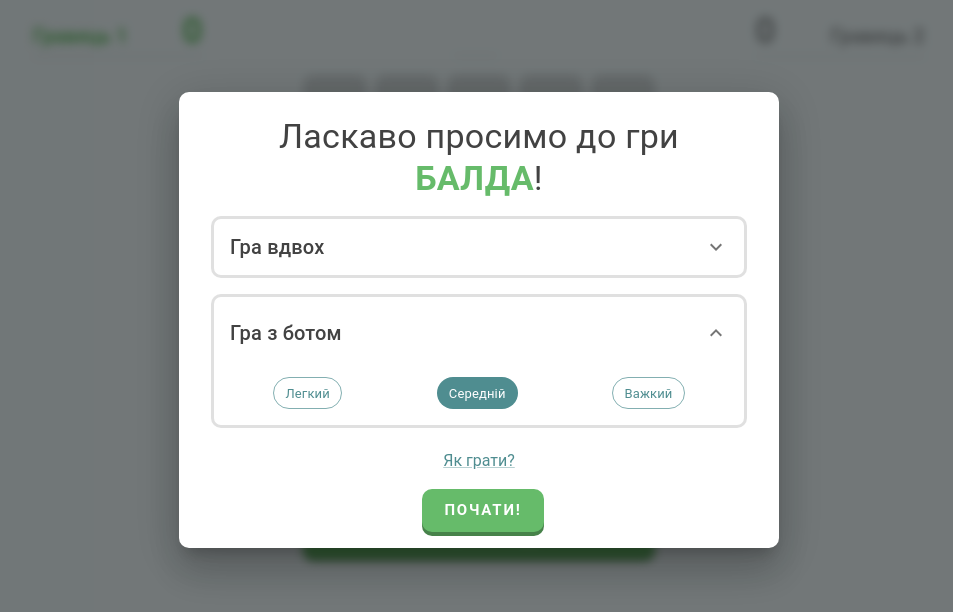
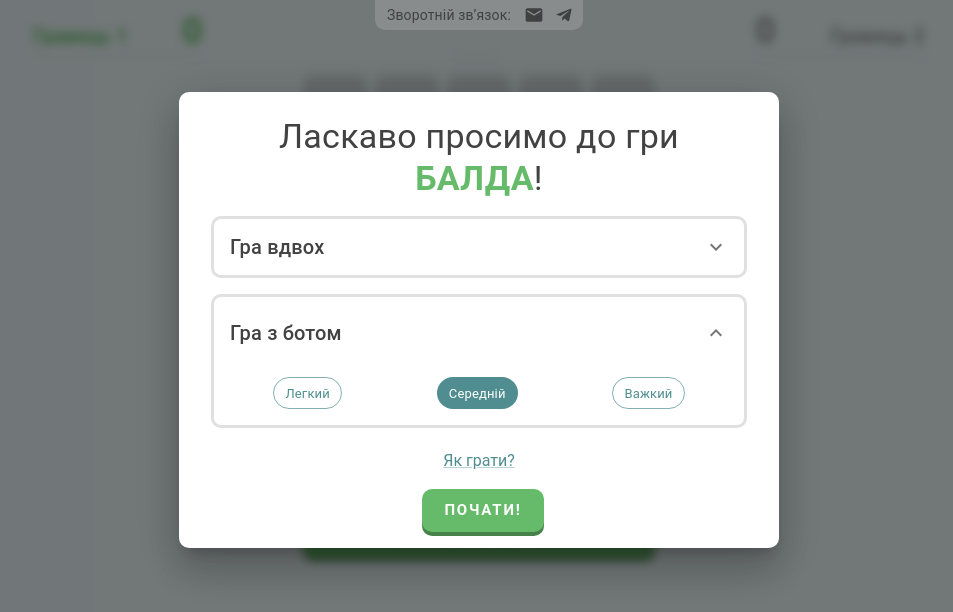
Before and after one commit to vladhuk/balda, a React (Create React App) app: page / in a window 1280 px wide. Shown: the top 612 px of the page, without its empty margins (161-1114 px from the left). Built offline with nearby package versions, Linux system fonts and the light colour scheme.

Commit message:
add feedback to menu

```diff
--- /dev/null
+++ b/src/components/Feedback/Feedback.tsx
@@ -0,0 +1,23 @@
+import * as styles from 'components/Feedback/styles';
+import { Box, IconButton, Typography } from '@mui/material';
+import EmailIcon from '@mui/icons-material/Email';
+import React, { FC } from 'react';
+import TelegramIcon from '@mui/icons-material/Telegram';
+
+export const Feedback: FC = () => {
+  return (
+    <Box sx={styles.container}>
+      <Box sx={styles.feedback}>
+        <Typography mx={1} variant="body2">
+          Зворотній звʼязок:
+        </Typography>
+        <IconButton size="small" href="mailto:vladhookovskiy@gmail.com">
+          <EmailIcon fontSize="small" />
+        </IconButton>
+        <IconButton size="small" href="https://t.me/vladhuk" target="_blank">
+          <TelegramIcon fontSize="small" />
+        </IconButton>
+      </Box>
+    </Box>
+  );
+};
--- /dev/null
+++ b/src/components/Feedback/styles.ts
@@ -0,0 +1,20 @@
+import { SxProps, alpha } from '@mui/material';
+import { grey } from '@mui/material/colors';
+
+export const container: SxProps = {
+  position: 'fixed',
+  top: 0,
+  left: 0,
+  display: 'flex',
+  width: 1,
+  justifyContent: 'center',
+};
+
+export const feedback: SxProps = {
+  background: alpha(grey[400], 0.3),
+  borderBottomLeftRadius: '10px',
+  borderBottomRightRadius: '10px',
+  px: 0.5,
+  display: 'flex',
+  alignItems: 'center',
+};
--- a/src/components/MainMenu/MainMenu.tsx
+++ b/src/components/MainMenu/MainMenu.tsx
@@ -14,6 +14,7 @@ import {
 } from '@mui/material';
 import { AccordionDetails } from 'components/MainMenu/styled';
 import { Difficulty } from 'enums/difficulty.enum';
+import { Feedback } from 'components/Feedback/Feedback';
 import { GameMode } from 'enums/game-mode.enum';
 import { Tutorial } from 'components/_common/Tutorial/Tutorial';
 import { useIsUpMd } from 'hooks/use-is-up-md';
@@ -140,14 +141,15 @@ export const MainMenu: FC<Props> = ({ open, onStart }) => {
         >
           Як грати?
         </Link>
-        <Tutorial
-          open={isTutorialOpened}
-          onClose={() => setIsTutorialOpened(false)}
-        />
         <Button size="large" onClick={onClickStart} fullWidth={!isUpMd}>
           Почати!
         </Button>
       </DialogActions>
+      <Tutorial
+        open={isTutorialOpened}
+        onClose={() => setIsTutorialOpened(false)}
+      />
+      <Feedback />
     </Dialog>
   );
 };
```
